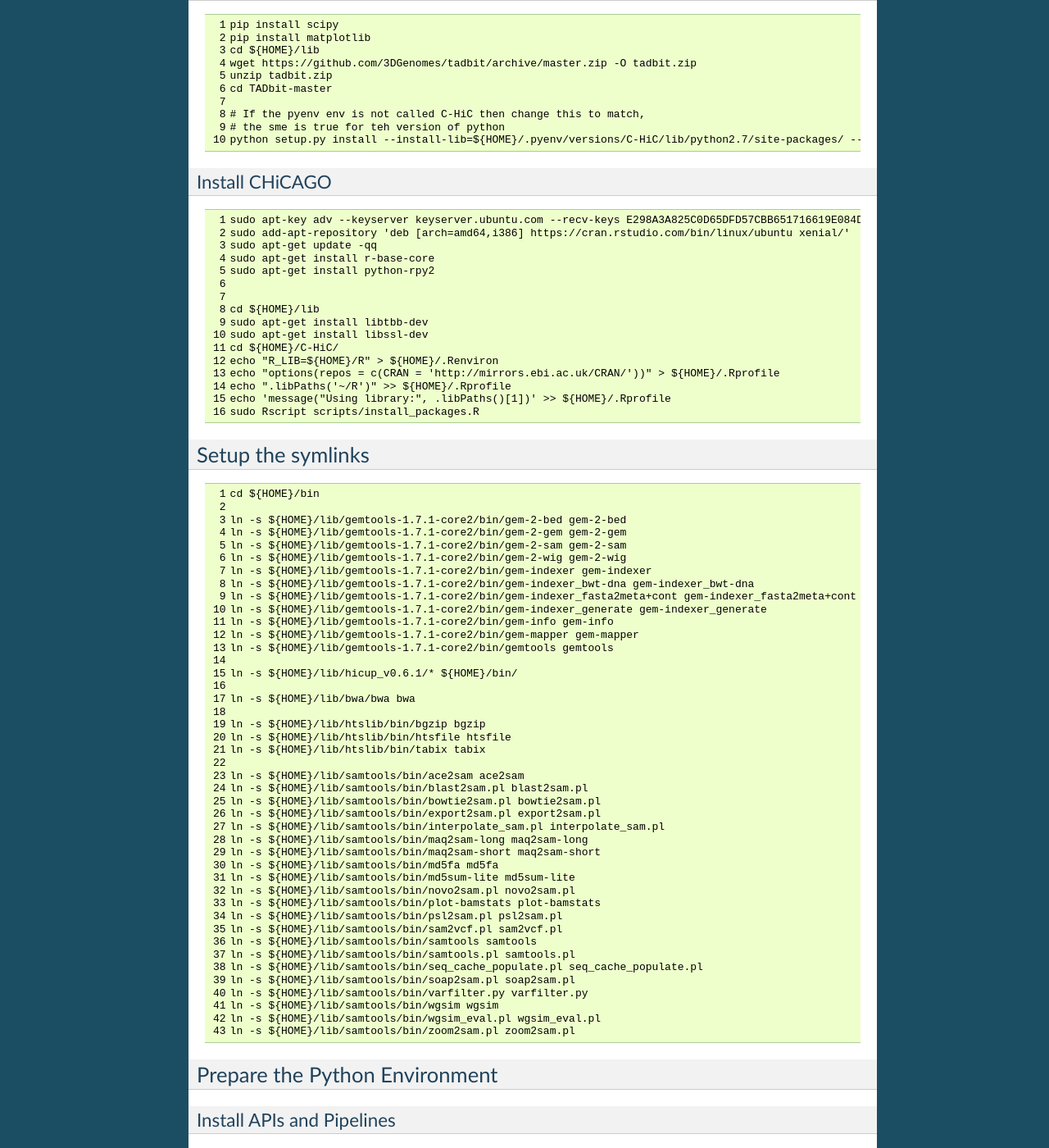
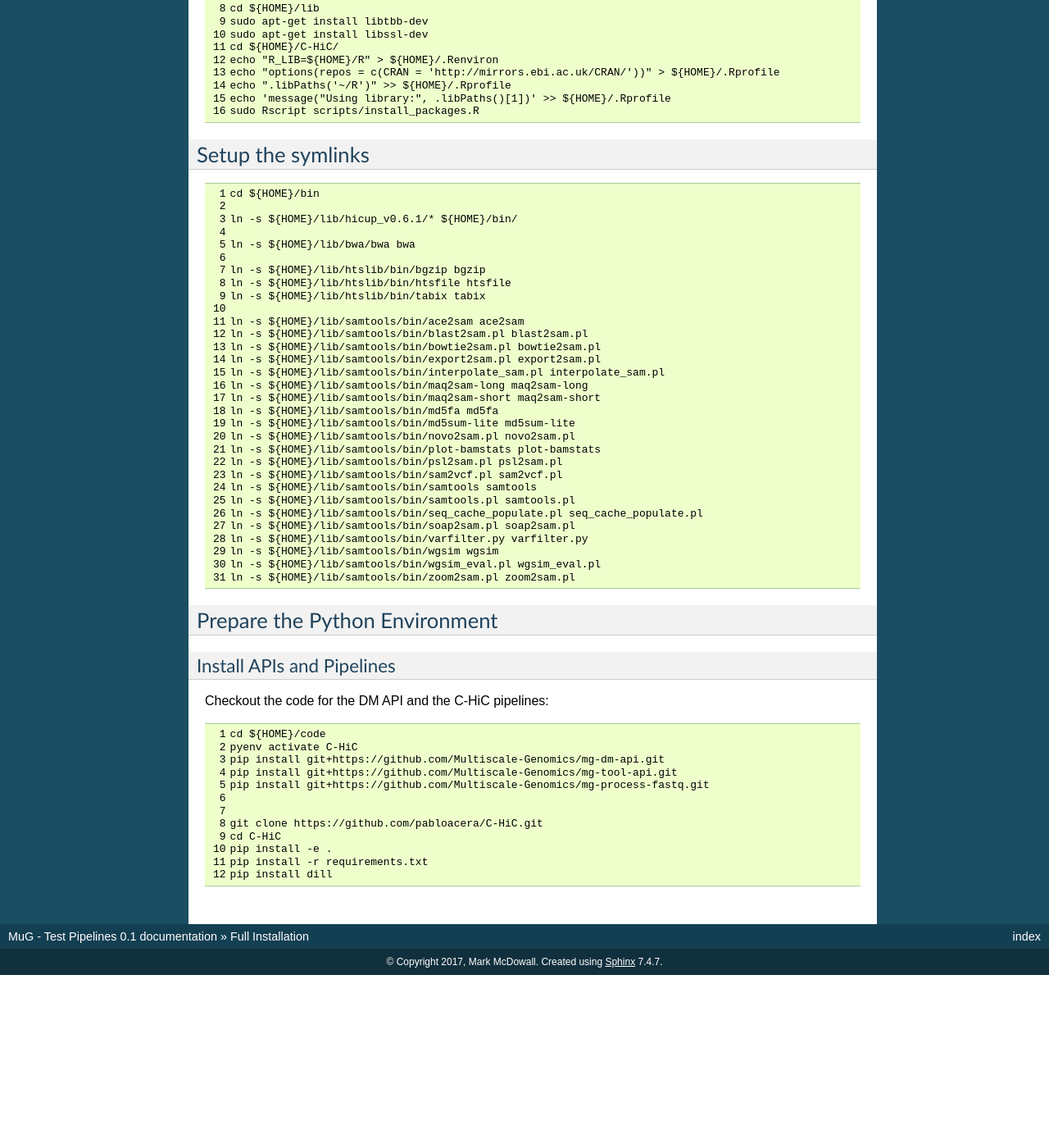
Before and after one commit to Multiscale-Genomics/pyCHiC, a Sphinx documentation site: the page built from docs/full_installation.rst, in a window 1280 px wide and 1400 px high, scrolled down 1838 px. Shown: the whole window at 82% size. Built offline with Sphinx 7.4.7, drawn with Linux system fonts in a browser that asks for light colours; after the commit the page ends 3027 px from its top, so only the background shows below that; some of the changed text lies outside the part shown.

Commit message:
modifying docs and travis to get rid of TADbit info

```diff
--- a/docs/full_installation.rst
+++ b/docs/full_installation.rst
@@ -104,17 +104,6 @@
    cd bwa
    make
 
-
-GEM Sequence Aligner
-^^^^^^^^^^^^^^^^^^^^
-
-.. code-block:: none
-   :linenos:
-
-   cd ${HOME}/lib
-   wget http://barnaserver.com/gemtools/releases/GEMTools-static-core2-1.7.1.tar.gz
-   tar -xzf GEMTools-static-core2-1.7.1.tar.gz
-
 SAMtools
 ^^^^^^^^
 
@@ -138,24 +127,6 @@
    ./configure --prefix=${HOME}/lib/samtools
    make
    make install
-
-Install TADbit
-^^^^^^^^^^^^^^
-
-.. code-block:: none
-   :linenos:
-
-   pip install scipy
-   pip install matplotlib
-   cd ${HOME}/lib
-   wget https://github.com/3DGenomes/tadbit/archive/master.zip -O tadbit.zip
-   unzip tadbit.zip
-   cd TADbit-master
-
-   # If the pyenv env is not called C-HiC then change this to match,
-   # the sme is true for teh version of python
-   python setup.py install --install-lib=${HOME}/.pyenv/versions/C-HiC/lib/python2.7/site-packages/ --install-scripts=${HOME}/bin
-
 
 Install CHiCAGO
 ^^^^^^^^^^^^^^^
@@ -188,18 +159,6 @@
    :linenos:
 
    cd ${HOME}/bin
-
-   ln -s ${HOME}/lib/gemtools-1.7.1-core2/bin/gem-2-bed gem-2-bed
-   ln -s ${HOME}/lib/gemtools-1.7.1-core2/bin/gem-2-gem gem-2-gem
-   ln -s ${HOME}/lib/gemtools-1.7.1-core2/bin/gem-2-sam gem-2-sam
-   ln -s ${HOME}/lib/gemtools-1.7.1-core2/bin/gem-2-wig gem-2-wig
-   ln -s ${HOME}/lib/gemtools-1.7.1-core2/bin/gem-indexer gem-indexer
-   ln -s ${HOME}/lib/gemtools-1.7.1-core2/bin/gem-indexer_bwt-dna gem-indexer_bwt-dna
-   ln -s ${HOME}/lib/gemtools-1.7.1-core2/bin/gem-indexer_fasta2meta+cont gem-indexer_fasta2meta+cont
-   ln -s ${HOME}/lib/gemtools-1.7.1-core2/bin/gem-indexer_generate gem-indexer_generate
-   ln -s ${HOME}/lib/gemtools-1.7.1-core2/bin/gem-info gem-info
-   ln -s ${HOME}/lib/gemtools-1.7.1-core2/bin/gem-mapper gem-mapper
-   ln -s ${HOME}/lib/gemtools-1.7.1-core2/bin/gemtools gemtools
 
    ln -s ${HOME}/lib/hicup_v0.6.1/* ${HOME}/bin/
 
```
Also changed, not shown: docs/pipelines.rst (+10 -121 lines), docs/tool.rst (+7 -23 lines), .travis.yml.
